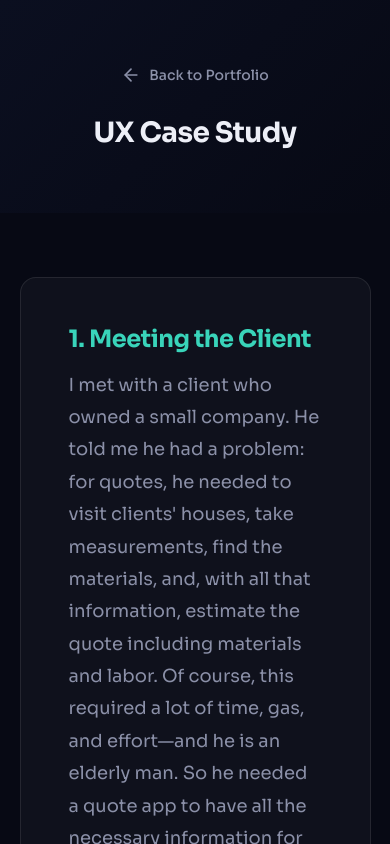
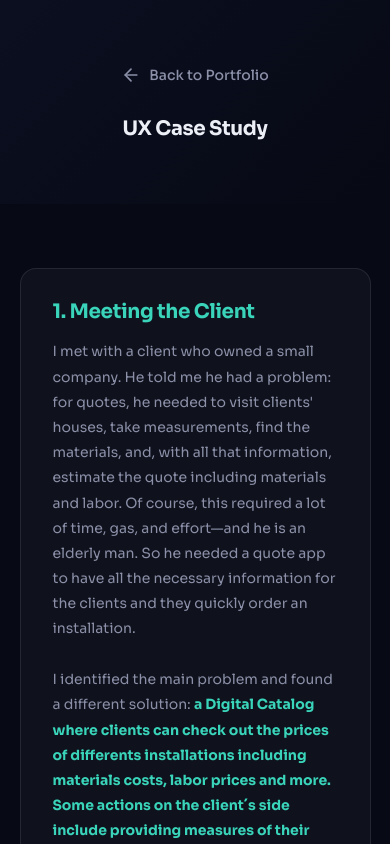
Before and after one commit to Asieljo/Portfolio, a React (Vite) app: page /Portfolio/case-study in a window 390 px wide. Shown: the top 844 px of the page. Built offline with nearby package versions, Linux system fonts and the light colour scheme.

Commit message:
Fix responsiveness and mobile performance

```diff
--- a/src/components/About/About.styles.scss
+++ b/src/components/About/About.styles.scss
@@ -61,18 +61,11 @@
     display: flex;
     flex-direction: column;
     gap: 24px;
-
-    @include mobile {
-      grid-template-columns: 1fr;
-    }
-
-    @include tablet {
-      grid-template-columns: 1fr;
-    }
   }
 
   &__card {
     background: $color-surface;
+    width: 100%;
     border: 1px solid $color-border;
     border-radius: $radius-lg;
     padding: 36px;
@@ -125,8 +118,14 @@
     display: grid;
     grid-template-columns: 1fr 1fr;
     gap: 24px;
+    justify-content: center;
 
-    justify-content: center;
+    @include mobile-s {
+      display: flex;
+      flex-direction: column;
+
+      gap: 12px;
+    }
   }
 
   &__stack-item {
--- a/src/components/Projects/Projects.styles.scss
+++ b/src/components/Projects/Projects.styles.scss
@@ -72,6 +72,10 @@
       color: #04120f;
       transform: rotate(45deg);
     }
+
+    @include mobile-s {
+      flex-direction: column-reverse;
+    }
   }
 
   &__image {
@@ -144,6 +148,10 @@
     color: $color-gray;
     font-size: 0.9rem;
     line-height: 1.7;
+
+    @include mobile-s {
+      display: none;
+    }
   }
 
   &__description {
--- a/src/pages/CaseStudy/CaseStudy.styles.scss
+++ b/src/pages/CaseStudy/CaseStudy.styles.scss
@@ -29,7 +29,7 @@
     color: $color-white;
 
     @include mobile {
-      font-size: $font-size-3xl;
+      font-size: $font-size-xl;
     }
   }
 
@@ -43,17 +43,17 @@
     background: $color-surface;
     border: 1px solid $color-border;
     border-radius: $radius-lg;
-    padding: $spacing-2xl;
+    padding: $spacing-xl;
     margin-bottom: $spacing-xl;
 
     h2 {
-      font-size: $font-size-2xl;
+      font-size: $font-size-xl;
       margin-bottom: $spacing-md;
       color: $color-accent;
     }
 
     p {
-      font-size: $font-size-lg;
+      font-size: $font-size-sm;
       color: $color-gray;
       line-height: 1.8;
     }
--- a/src/pages/Prototype/Prototype.styles.scss
+++ b/src/pages/Prototype/Prototype.styles.scss
@@ -29,7 +29,7 @@
     color: $color-white;
 
     @include mobile {
-      font-size: $font-size-3xl;
+      font-size: $font-size-xl;
     }
   }
 
@@ -62,16 +62,16 @@
     background: $color-surface;
     border: 1px solid $color-border;
     border-radius: $radius-lg;
-    padding: $spacing-2xl;
+    padding: $spacing-xl;
 
     h2 {
-      font-size: $font-size-2xl;
+      font-size: $font-size-xl;
       margin-bottom: $spacing-md;
       color: $color-accent;
     }
 
     p {
-      font-size: $font-size-lg;
+      font-size: $font-size-sm;
       color: $color-gray;
       line-height: 1.8;
       margin-bottom: $spacing-xl;
@@ -82,7 +82,7 @@
     margin-bottom: $spacing-xl;
 
     h3 {
-      font-size: $font-size-lg;
+      font-size: $font-size-xl;
       font-weight: 600;
       color: $color-white;
       margin-bottom: $spacing-md;
@@ -97,7 +97,7 @@
       position: relative;
       padding-left: $spacing-lg;
       color: $color-gray;
-      font-size: $font-size-base;
+      font-size: $font-size-sm;
 
       &::before {
         content: '\2713';
@@ -111,7 +111,7 @@
 
   &__tools {
     h3 {
-      font-size: $font-size-lg;
+      font-size: $font-size-xl;
       font-weight: 600;
       color: $color-white;
       margin-bottom: $spacing-md;
--- a/src/styles/_mixins.scss
+++ b/src/styles/_mixins.scss
@@ -1,14 +1,20 @@
 @use "variables" as *;
 
 // Responsive breakpoints
+@mixin mobile-s {
+  @media (max-width: $breakpoint-mobile-s) {
+    @content;
+  }
+}
+
 @mixin mobile {
-  @media (max-width: $breakpoint-mobile) {
+  @media (max-width: $breakpoint-mobile-m) {
     @content;
   }
 }
 
 @mixin tablet {
-  @media (min-width: ($breakpoint-mobile + 1px)) and (max-width: $breakpoint-tablet) {
+  @media (min-width: ($breakpoint-mobile-m + 1px)) and (max-width: $breakpoint-tablet) {
     @content;
   }
 }
--- a/src/styles/_variables.scss
+++ b/src/styles/_variables.scss
@@ -65,7 +65,8 @@ $transition-normal: 0.3s ease;
 $transition-slow: 0.5s ease;
 
 // Breakpoints
-$breakpoint-mobile: 480px;
+$breakpoint-mobile-s: 480px;
+$breakpoint-mobile-m: 786px;
 $breakpoint-tablet: 1024px;
 $breakpoint-desktop: 1025px;
 
--- a/src/styles/index.styles.scss
+++ b/src/styles/index.styles.scss
@@ -59,7 +59,7 @@ h1 {
   font-size: clamp(2.6rem, 5.6vw, 4.6rem);
 
   @include mobile {
-    font-size: $font-size-3xl;
+    font-size: $font-size-xl;
   }
 
   @include tablet {
@@ -71,7 +71,7 @@ h2 {
   font-size: clamp(2rem, 4.2vw, 2.9rem);
 
   @include mobile {
-    font-size: $font-size-2xl;
+    font-size: $font-size-xl;
   }
 
   @include tablet {
@@ -95,6 +95,10 @@ p {
   font-size: $font-size-base;
   color: $color-gray;
   line-height: 1.8;
+
+  @include mobile {
+    font-size: $font-size-sm;
+  }
 }
 
 span {
```
